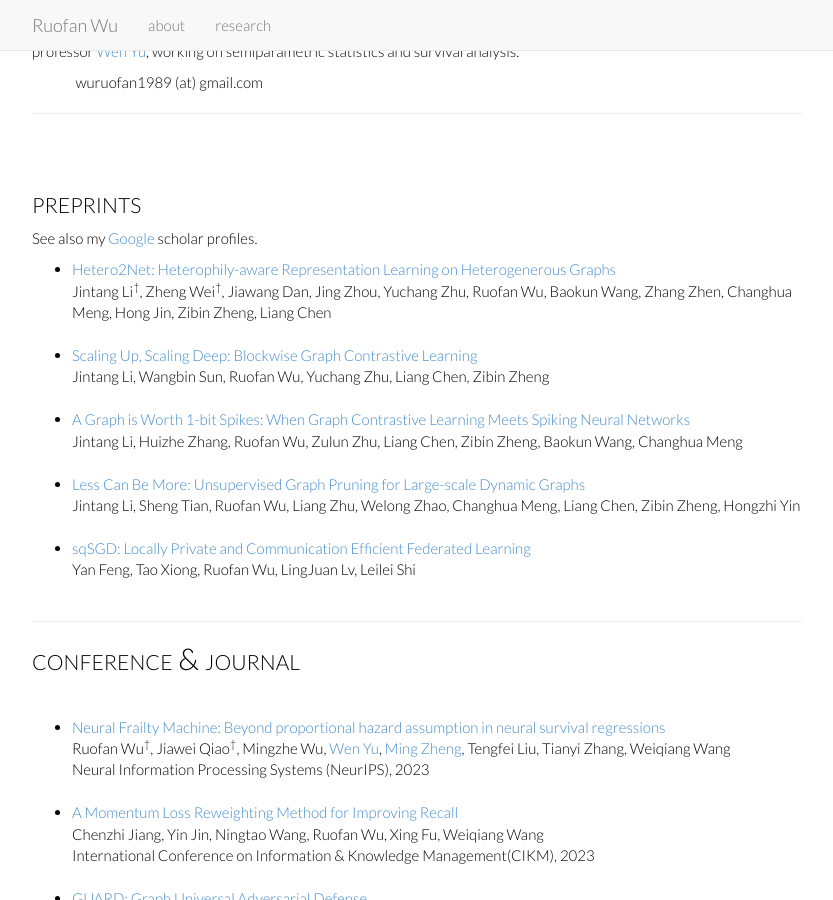
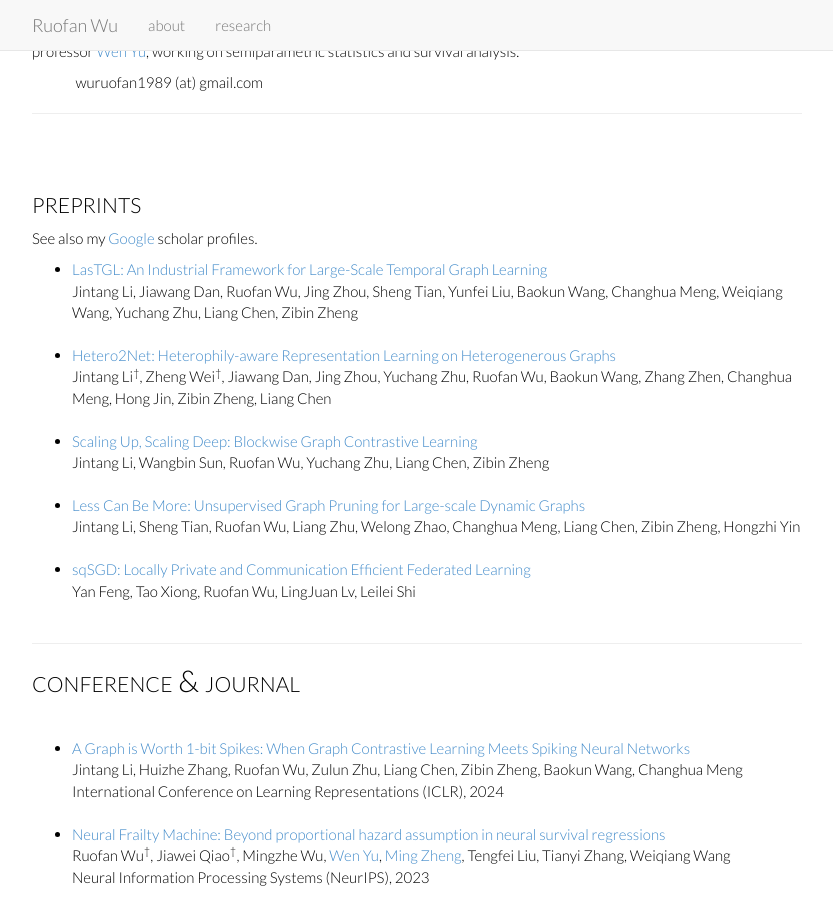
Before and after one commit to Rorschach1989/rorschach1989.github.io, a Jekyll site: the page index.html, which Jekyll copies as it is, in a window 1280 px wide and 900 px high, scrolled down 198 px. Shown: the whole window, without its empty margins (223-1056 px from the left). Built offline with Jekyll 4.4.1, drawn with Linux system fonts in a browser that asks for light colours; nearby versions of some CDN libraries; library files that are not in the unit come from our copies.

Commit message:
Update publications

```diff
--- a/index.html
+++ b/index.html
@@ -116,6 +116,13 @@
 	  <br>
 	  <ul>
 
+		<li> <a href="https://arxiv.org/abs/2311.16605">
+			LasTGL: An Industrial Framework for Large-Scale Temporal Graph Learning </a><br>
+			Jintang Li, Jiawang Dan, Ruofan Wu, Jing Zhou, Sheng Tian, Yunfei Liu, Baokun Wang, Changhua Meng, Weiqiang Wang, Yuchang Zhu, Liang Chen, Zibin Zheng
+			<br>
+			<br>
+		</li>
+
 		<li> <a href="https://arxiv.org/abs/2310.11664">
 			Hetero2Net: Heterophily-aware Representation Learning on Heterogenerous Graphs </a><br>
 			Jintang Li<sup><span>&#8224;</span></sup>, Zheng Wei<sup><span>&#8224;</span></sup>,
@@ -166,6 +166,15 @@
 	  scholar profiles.   -->
 	  <br>
 	  <ul>
+
+		<li> <a href="https://arxiv.org/abs/2305.19306">
+			A Graph is Worth 1-bit Spikes: When Graph Contrastive Learning Meets Spiking Neural Networks </a><br>
+			Jintang Li, Huizhe Zhang, Ruofan Wu, Zulun Zhu, Liang Chen, Zibin Zheng, Baokun Wang, Changhua Meng
+			<br>
+			International Conference on Learning Representations (ICLR), 2024
+			<br>
+			<br>
+		</li>
 
 		<li> <a href="https://arxiv.org/abs/2303.10358">
 			Neural Frailty Machine: Beyond proportional hazard assumption in neural survival regressions </a><br>
```
Also changed, not shown: other parts of index.html (+0 -7 lines).
